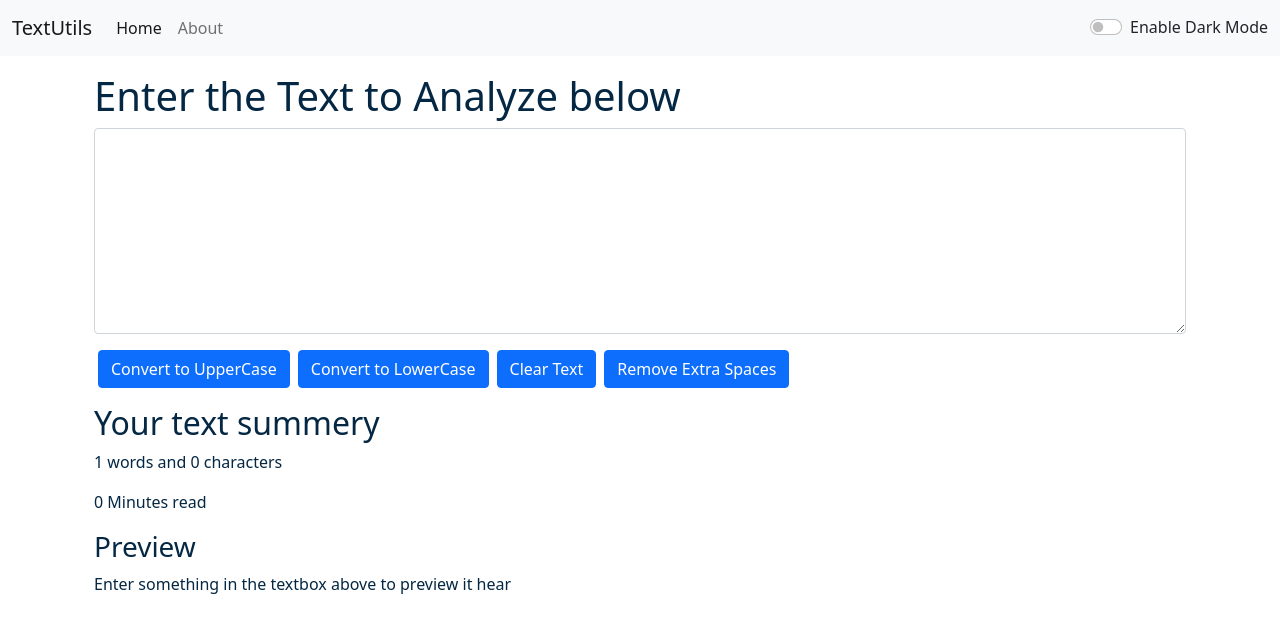
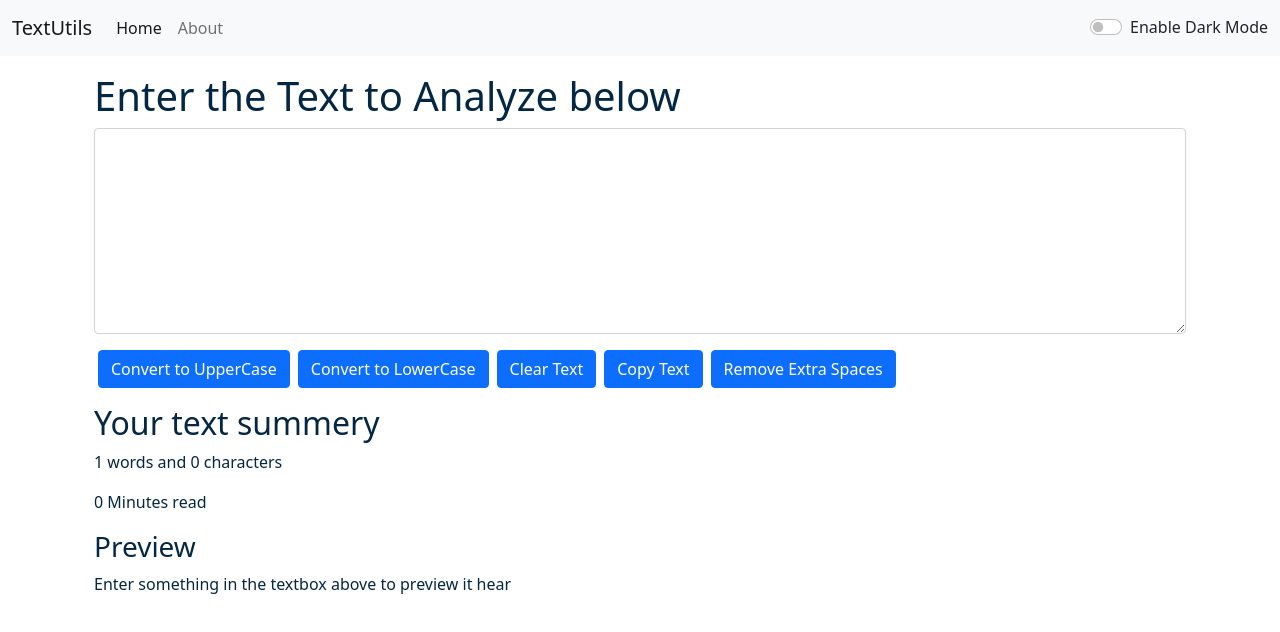
Before and after one commit to vivekdobariya/Textutils-React, a React (Create React App) app: page / in a window 1280 px wide. Shown: the top 632 px of the page. Built offline with nearby package versions, Linux system fonts and the light colour scheme.

Commit message:
all changes

```diff
--- a/src/components/Navbar.js
+++ b/src/components/Navbar.js
@@ -61,7 +61,7 @@ Navbar.propTypes = {
     aboutText: PropTypes.string.isRequired
 }
 
-Navbar.defualtprops = {
-    title: 'Set title hear',
+Navbar.defaultProps = {
+    title: 'Set title here',
     aboutText: 'About'
-};
+  };
--- a/src/components/TextForm.js
+++ b/src/components/TextForm.js
@@ -21,14 +21,10 @@ export default function TextForm(props) {
         props.showAlert("Text Cleared!", "success")
     }
 
-    // const handleCopy = ()=>{
-    //     console.log("I am copy");
-    //     let text = document.getElementById("myBox");
-    //     text.select();
-    //     text.setSelectionRange(0, 9999);
-    //     navigator.clipboard.writeText(text.value);
-    //     props.showAlert("Copied to Clipboard!", "success")
-    // }
+    const handleCopy = () => {
+        navigator.clipboard.writeText(text);
+        props.showAlert("Copied to Clipboard!", "success");
+    }
 
     const handleExtraSpaces = () => {
         let newText = text.split(/[ ]+/);
@@ -54,7 +50,7 @@ export default function TextForm(props) {
                 <button className="btn btn-primary mx-1" onClick={handleUpClick}>Convert to UpperCase</button>
                 <button className="btn btn-primary mx-1" onClick={handleLoClick}>Convert to LowerCase</button>
                 <button className="btn btn-primary mx-1" onClick={handleClearClick}>Clear Text</button>
-                {/* <button className="btn btn-primary mx-1" onClick={handleCopy}>Copy Text</button> */}
+                <button className="btn btn-primary mx-1" onClick={handleCopy}>Copy Text</button>
                 <button className="btn btn-primary mx-1" onClick={handleExtraSpaces}>Remove Extra Spaces</button>
 
 
```
